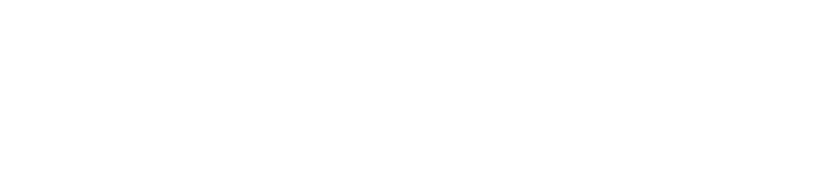
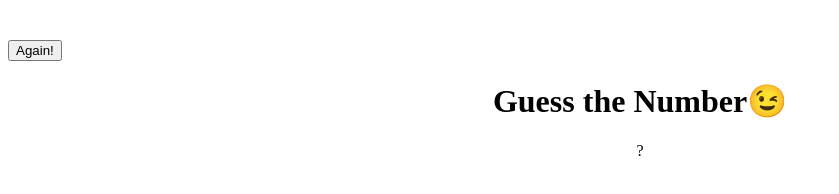
Before and after one commit to Preethishivani/GuessNumber_game, a plain HTML site: page index.html in a window 1280 px wide. Shown: the whole page, without its empty margins (0-839 px from the left). Drawn offline with Linux system fonts and the light colour scheme.

Commit message:
docs: header created

```diff
--- a/index.html
+++ b/index.html
@@ -7,6 +7,13 @@
   <title>Guess the Number-game</title>
 </head>
 <body>
+  <header style="margin-top: 2.5rem;">
+    <div>
+      <button class = "btn-again" style="text-align: center;">Again!</button>
+    </div>
+    <h1 style="text-align: center;" class="demo">Guess the Number😉</h1>
+    <div class = "number" style="text-align:center;" >?</div>
+  </header>
 
 </body>
 </html>
```
